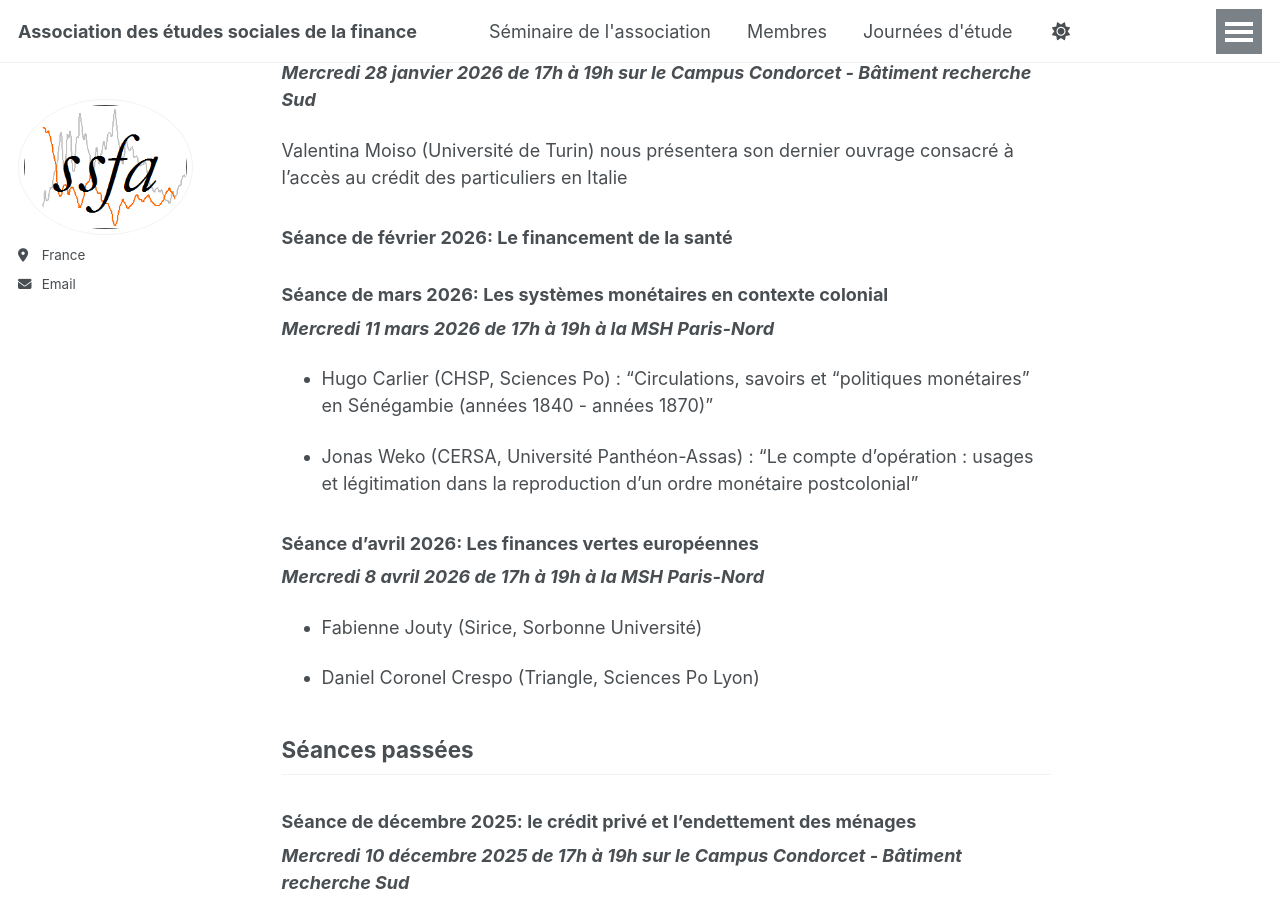
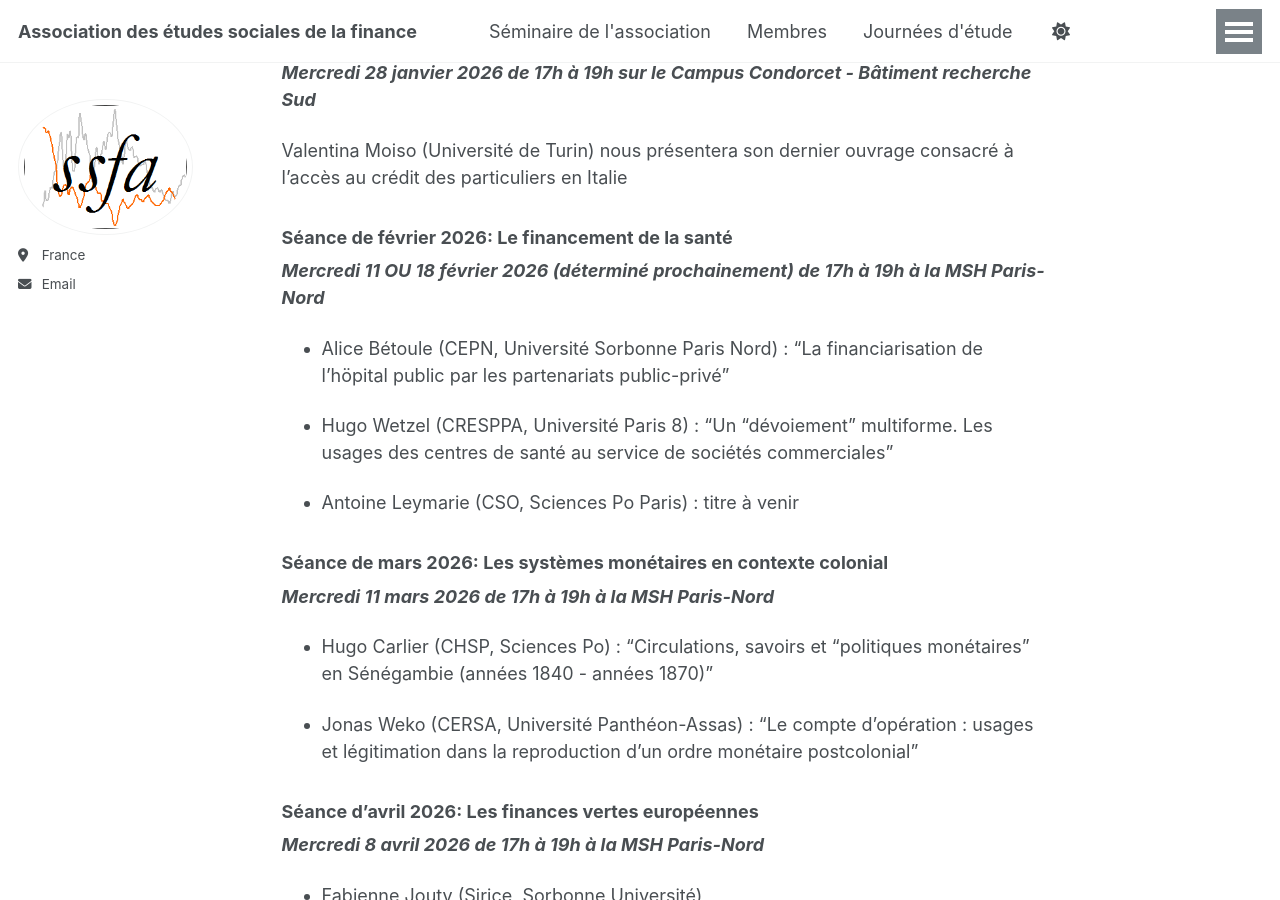
Before and after one commit to ssfa-aesf/ssfa-aesf.github.io, a Jekyll site: the page built from _pages/seminaire.md, in a window 1280 px wide and 900 px high, scrolled down 363 px. Built offline with Jekyll 4.4.1, drawn with Linux system fonts in a browser that asks for light colours.

Commit message:
Update seminaire.md

```diff
--- a/_pages/seminaire.md
+++ b/_pages/seminaire.md
@@ -19,7 +19,13 @@ Valentina Moiso (Université de Turin) nous présentera son dernier ouvrage cons
 
 
 ### Séance de février 2026: Le financement de la santé
+_**Mercredi 11 OU 18 février 2026 (déterminé prochainement) de 17h à 19h à la MSH Paris-Nord**_
 
+- Alice Bétoule (CEPN, Université Sorbonne Paris Nord) : "La financiarisation de l'höpital public par les partenariats public-privé"
+
+- Hugo Wetzel (CRESPPA, Université Paris 8) : "Un "dévoiement" multiforme. Les usages des centres de santé au service de sociétés commerciales"
+
+- Antoine Leymarie (CSO, Sciences Po Paris) : titre à venir
 
 ### Séance de mars 2026: Les systèmes monétaires en contexte colonial
 _**Mercredi 11 mars 2026 de 17h à 19h à la MSH Paris-Nord**_
```
